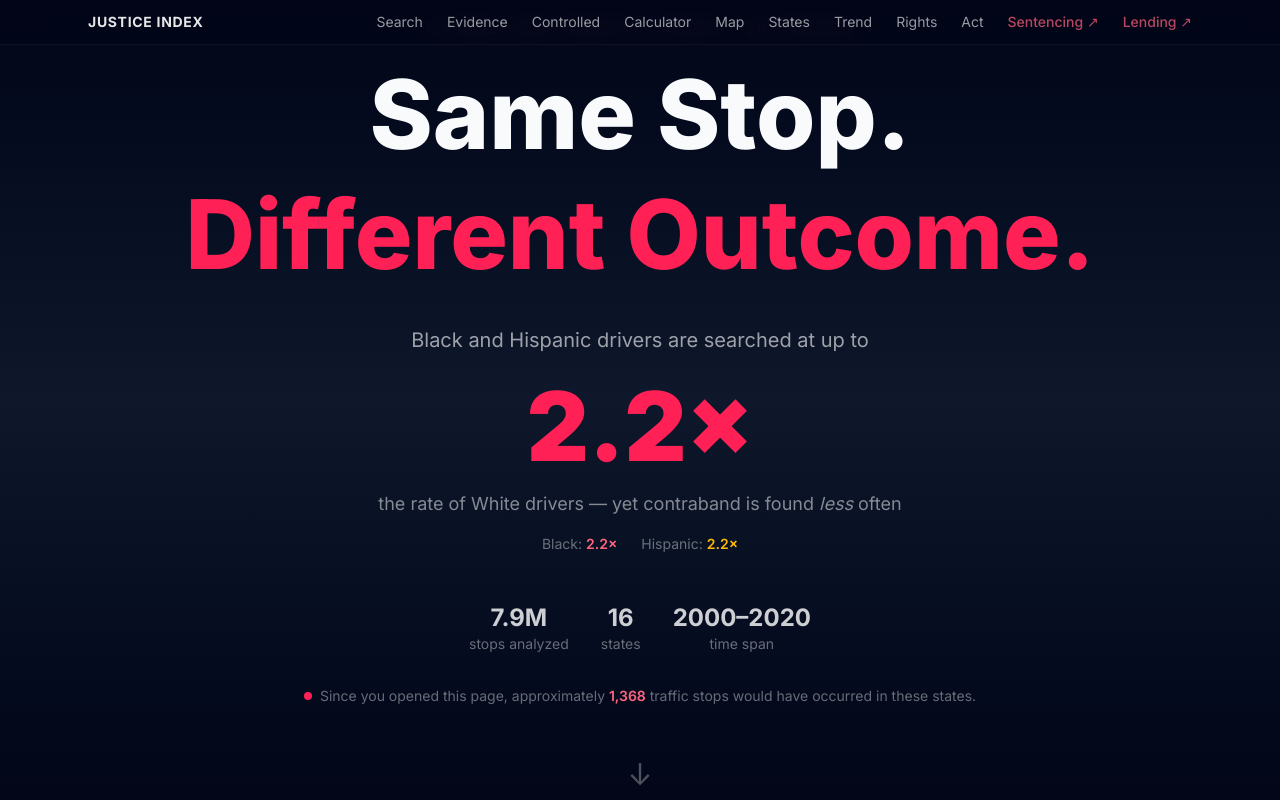
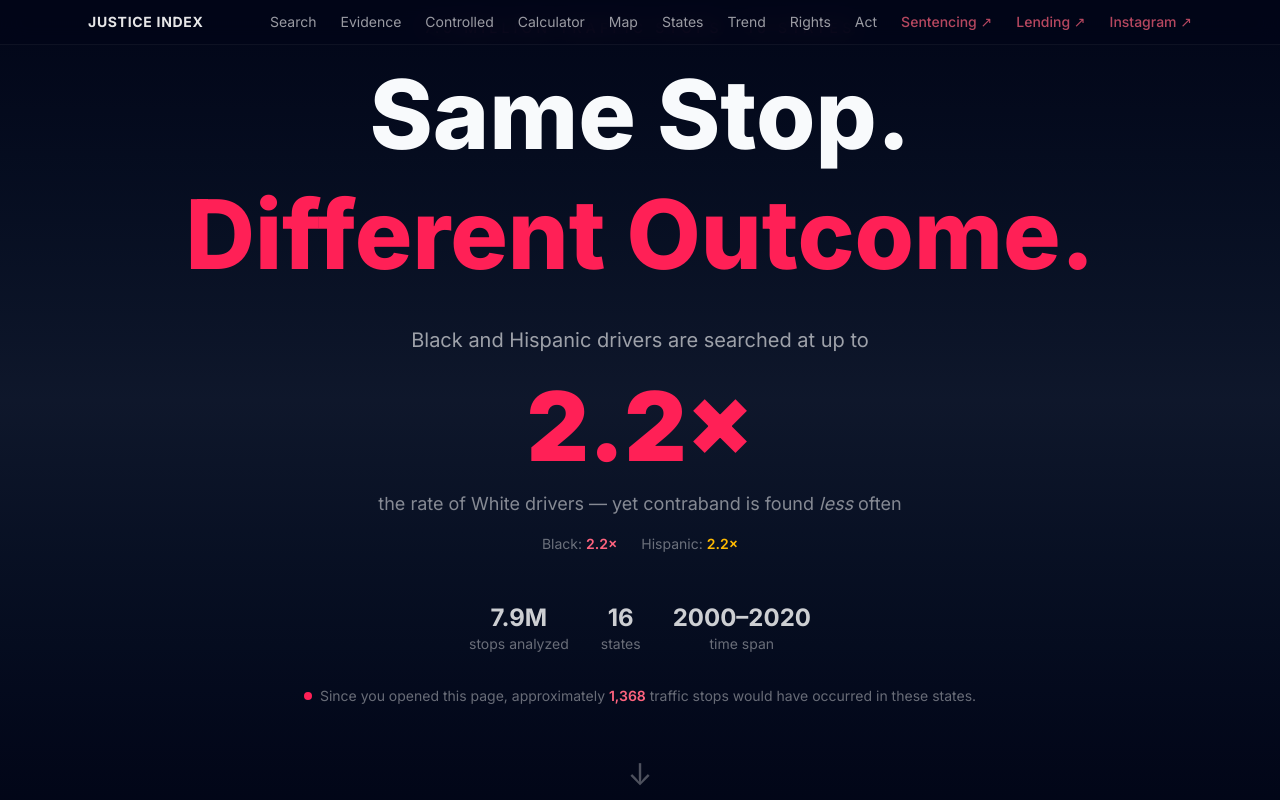
Before and after one commit to brunobossgang/same-stop, a Next.js app in the folder web/: page / in a window 1280 px wide. Shown: the top 800 px of the page. Built offline with nearby package versions, Linux system fonts and the light colour scheme.

Commit message:
Add Instagram link to nav

```diff
--- a/web/src/components/Nav.tsx
+++ b/web/src/components/Nav.tsx
@@ -61,6 +61,14 @@
           >
             Lending ↗
           </a>
+          <a
+            href="https://instagram.com/justiceindex"
+            target="_blank"
+            rel="noopener noreferrer"
+            className="text-sm text-rose-400/70 hover:text-rose-400 transition-colors font-medium"
+          >
+            Instagram ↗
+          </a>
         </div>
       </div>
     </nav>
```
